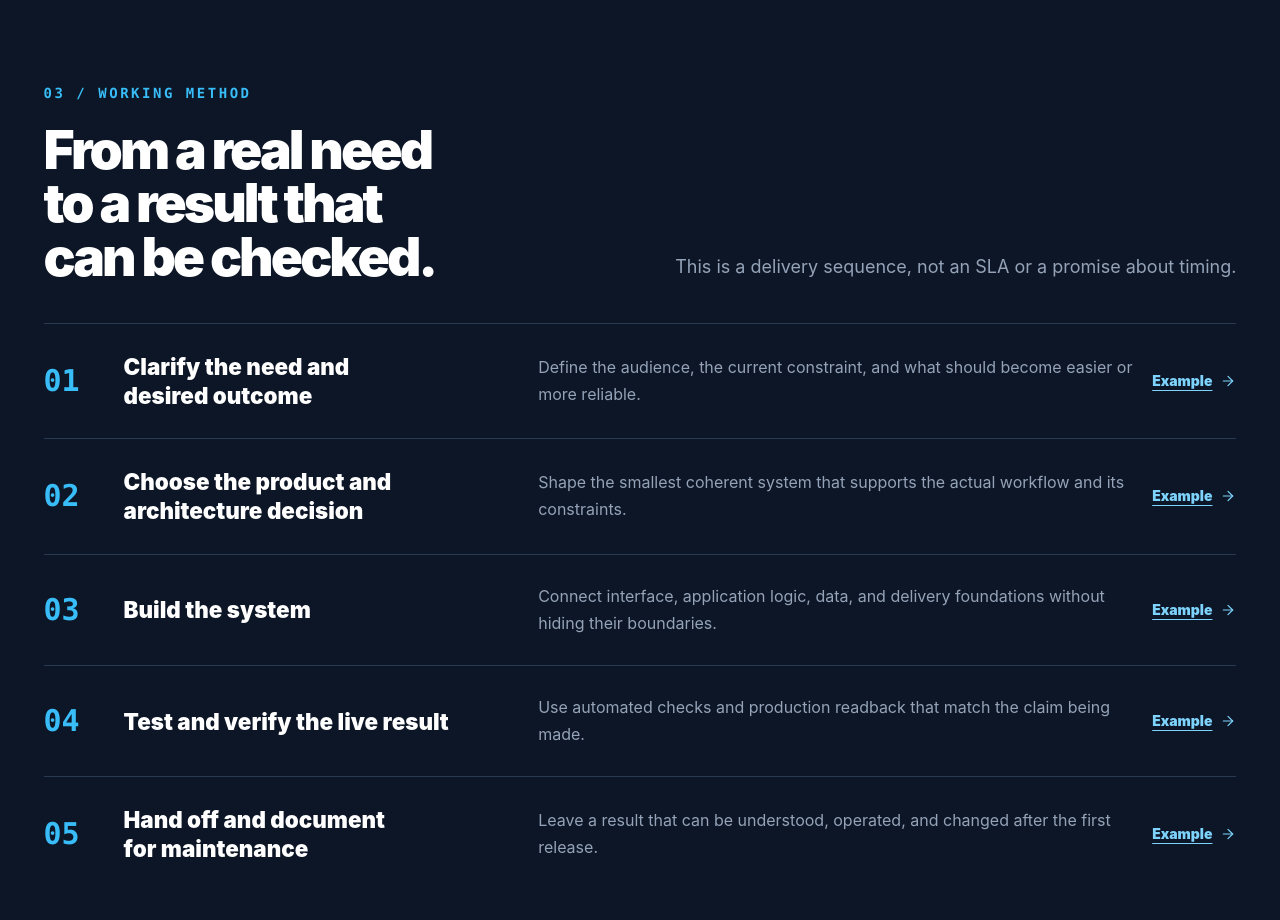
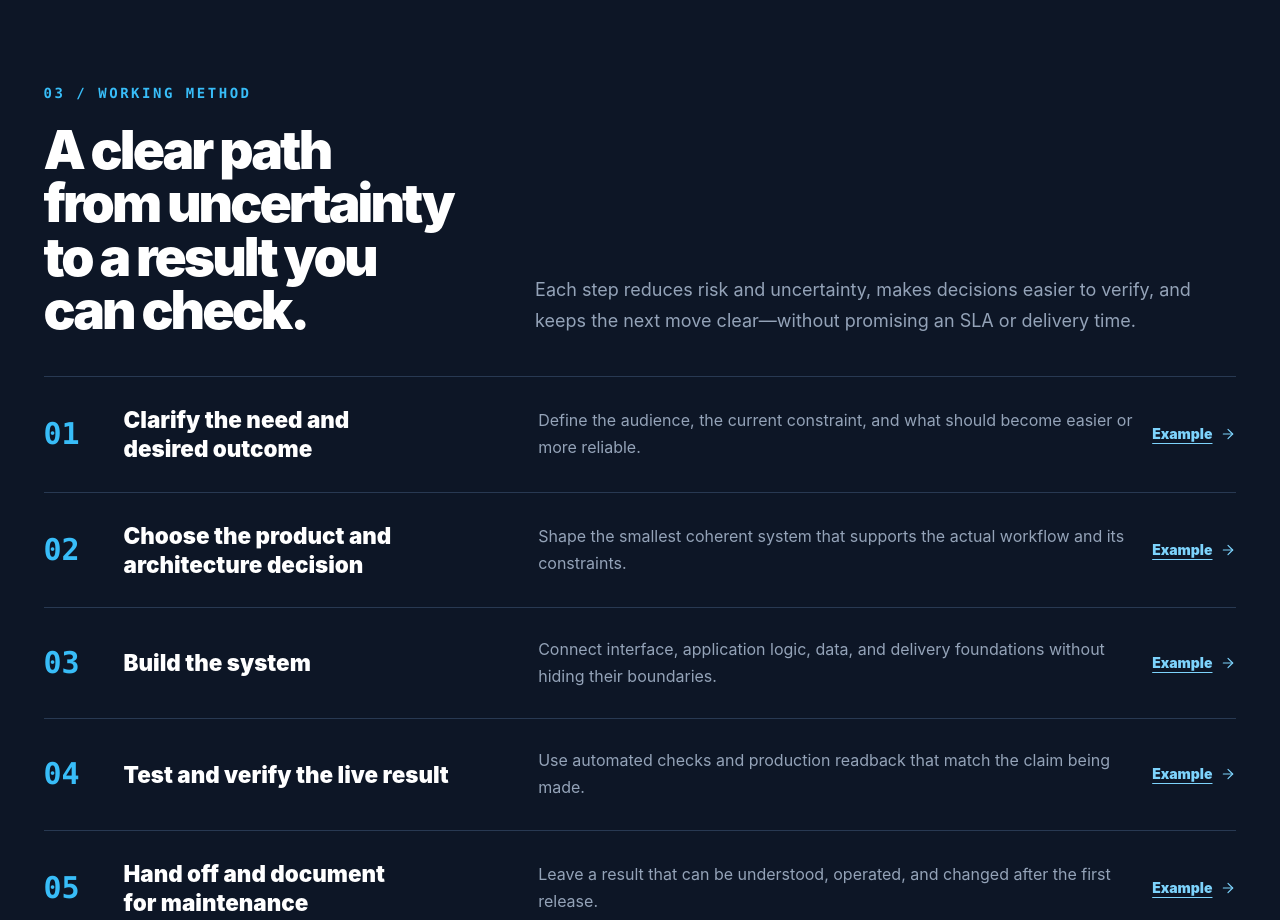
Before and after one commit to Evyatar-Hazan/Evyatar-Hazan.github.io, a React (Vite) app: page /en/about/ in a window 1280 px wide. Shown: the part 4120-5040 px from the top of the page. Built offline with nearby package versions, Linux system fonts and the light colour scheme.

Commit message:
fix: frame delivery process around risk reduction

```diff
--- a/src/pages/AboutPage.tsx
+++ b/src/pages/AboutPage.tsx
@@ -64,8 +64,8 @@ const pageCopy = {
     project: 'Project',
     article: 'Article',
     processEyebrow: '03 / Working method',
-    processTitle: 'From a real need to a result that can be checked.',
-    processIntro: 'This is a delivery sequence, not an SLA or a promise about timing.',
+    processTitle: 'A clear path from uncertainty to a result you can check.',
+    processIntro: 'Each step reduces risk and uncertainty, makes decisions easier to verify, and keeps the next move clear—without promising an SLA or delivery time.',
   },
   he: {
     eyebrow: 'כך אני הופך צורך מוצרי למערכת שאפשר לאמת',
@@ -105,8 +105,8 @@ const pageCopy = {
     project: 'פרויקט',
     article: 'מאמר',
     processEyebrow: '03 / דרך העבודה',
-    processTitle: 'מצורך אמיתי לתוצאה שאפשר לבדוק.',
-    processIntro: 'זהו רצף מסירה מקצועי, לא SLA או הבטחה לזמן ביצוע.',
+    processTitle: 'מסלול ברור מאי־ודאות לתוצאה שאפשר לבדוק.',
+    processIntro: 'כל שלב מצמצם סיכון ואי־ודאות, מקל לאמת החלטות ומשאיר את הצעד הבא ברור — בלי להבטיח SLA או זמן מסירה.',
   },
 } as const;
 
```
